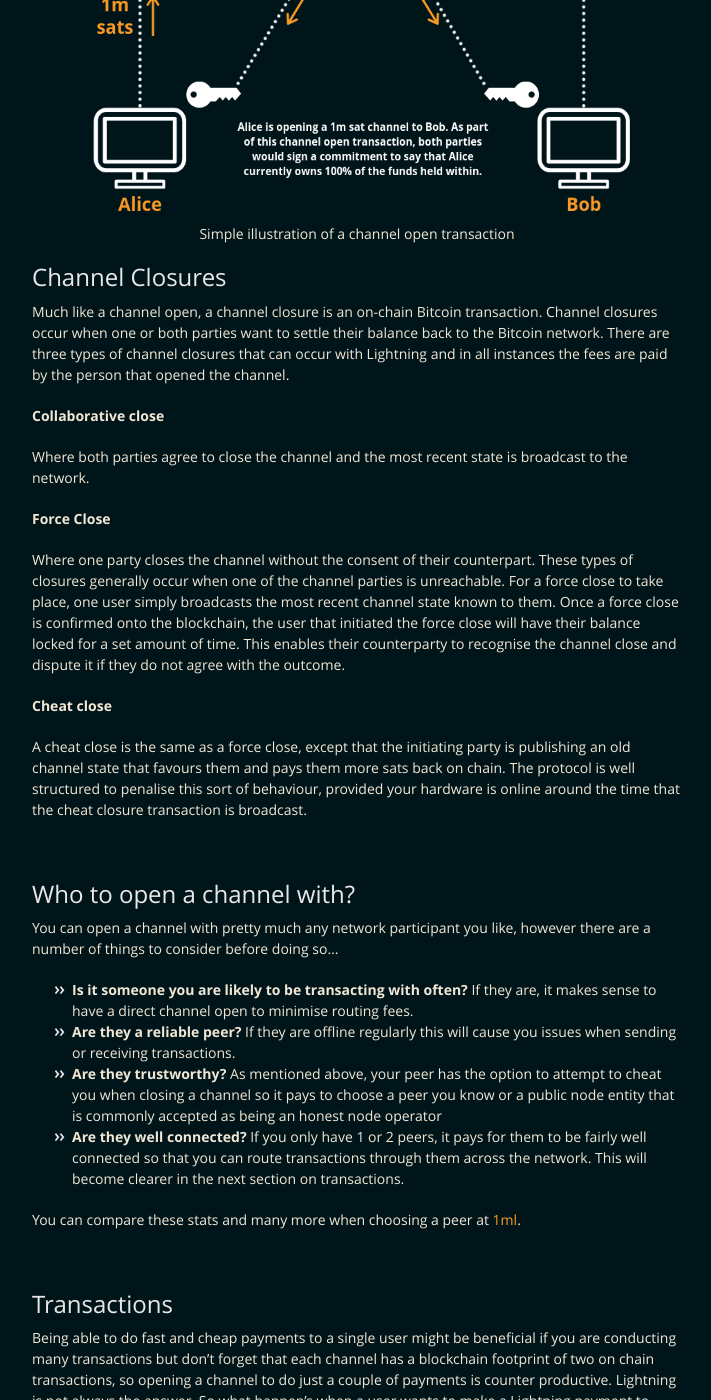
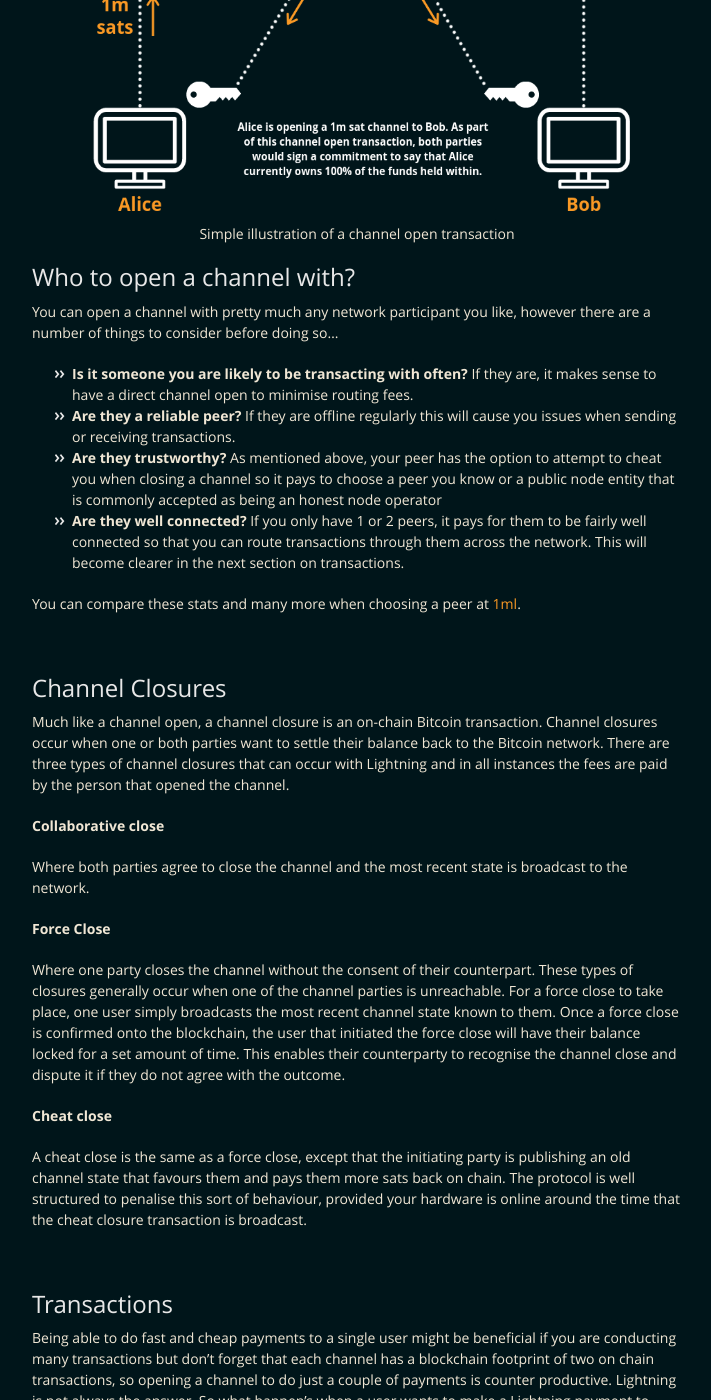
Before and after one commit to BitcoinQnA/ln-guide, a Jekyll site: the page built from index.md, in a window 1280 px wide and 1400 px high, scrolled down 2916 px. Shown: the whole window, without its empty margins (283-994 px from the left). Built offline with Jekyll 4.4.1, drawn with Linux system fonts in a browser that asks for light colours; part of the change alters nothing that is shown.

Commit message:
Update index.md

```diff
--- a/index.md
+++ b/index.md
@@ -76,6 +76,18 @@ These signed but unbroadcasted transactions allow either party to close the chan
 Simple illustration of a channel open transaction
 </p>
 
+## Who to open a channel with?
+
+You can open a channel with pretty much any network participant you like, however there are a number of things to consider before doing so...
+
+* **Is it someone you are likely to be transacting with often?** If they are, it makes sense to have a direct channel open to minimise routing fees.
+* **Are they a reliable peer?** If they are offline regularly this will cause you issues when sending or receiving transactions.
+* **Are they trustworthy?** As mentioned above, your peer has the option to attempt to cheat you when closing a channel so it pays to choose a peer you know or a public node entity that is commonly accepted as being an honest node operator
+* **Are they well connected?** If you only have 1 or 2 peers, it pays for them to be fairly well connected so that you can route transactions through them across the network. This will become clearer in the next section on transactions.
+
+You can compare these stats and many more when choosing a peer at [1ml](https://1ml.com/).
+
+<br/>
 
 ## Channel Closures
 
@@ -93,18 +105,6 @@ Where one party closes the channel without the consent of their counterpart. The
 
 A cheat close is the same as a force close, except that the initiating party is publishing an old channel state that favours them and pays them more sats back on chain. The protocol is well structured to penalise this sort of behaviour, provided your hardware is online around the time that the cheat closure transaction is broadcast.
 
-<br/>
-
-## Who to open a channel with?
-
-You can open a channel with pretty much any network participant you like, however there are a number of things to consider before doing so...
-
-* **Is it someone you are likely to be transacting with often?** If they are, it makes sense to have a direct channel open to minimise routing fees.
-* **Are they a reliable peer?** If they are offline regularly this will cause you issues when sending or receiving transactions.
-* **Are they trustworthy?** As mentioned above, your peer has the option to attempt to cheat you when closing a channel so it pays to choose a peer you know or a public node entity that is commonly accepted as being an honest node operator
-* **Are they well connected?** If you only have 1 or 2 peers, it pays for them to be fairly well connected so that you can route transactions through them across the network. This will become clearer in the next section on transactions.
-
-You can compare these stats and many more when choosing a peer at [1ml](https://1ml.com/).
 
 <br/>
 
```
